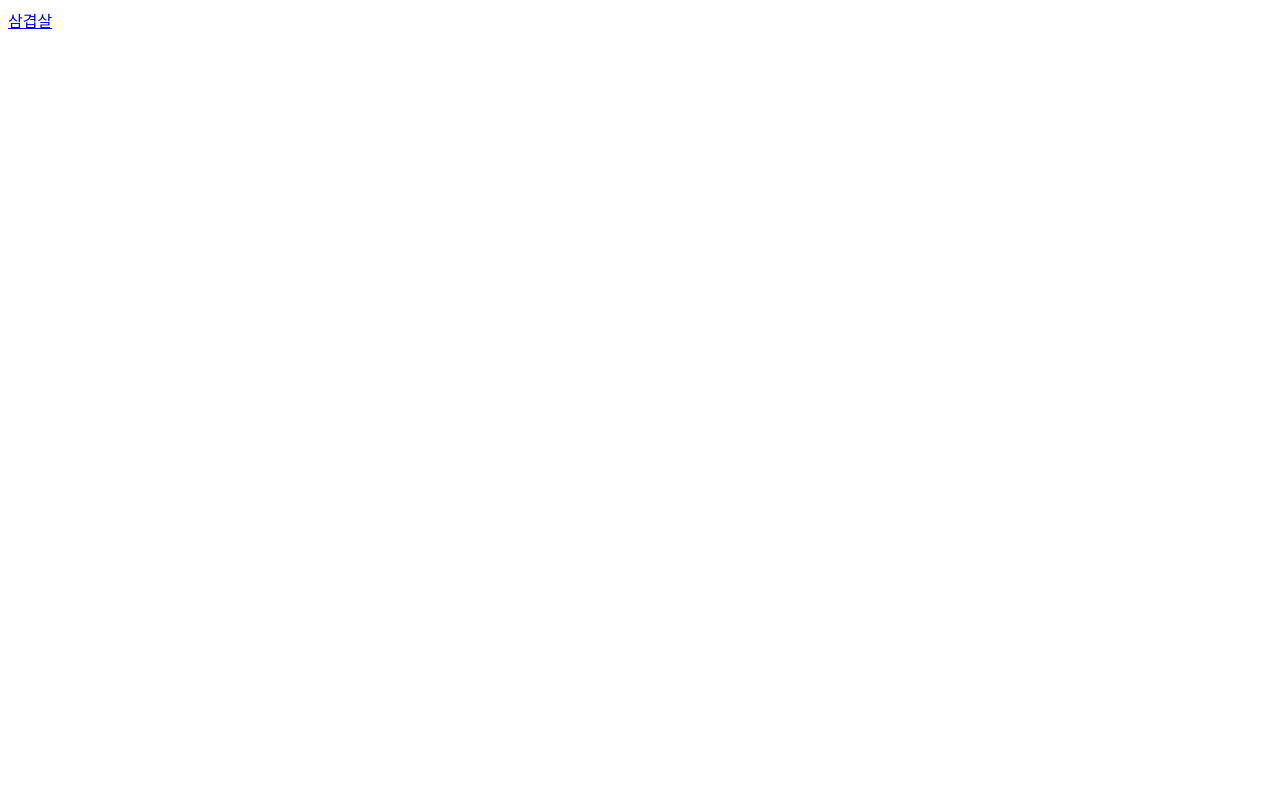
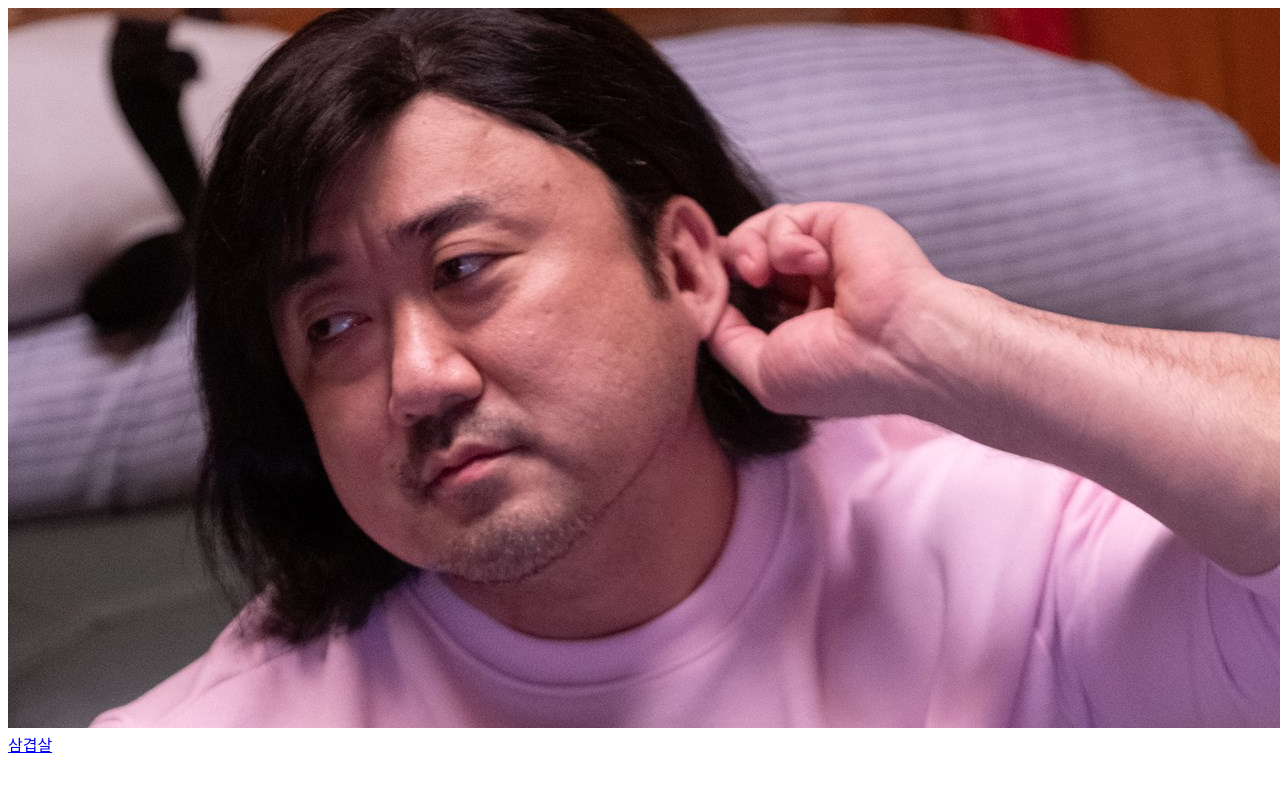
Before and after one commit to AKAVespaET3/study_htmls, a plain HTML site: page docs/temp/index.html in a window 1280 px wide. Drawn offline with Linux system fonts and the light colour scheme.

Commit message:
마동석

```diff
--- a/docs/temp/index.html
+++ b/docs/temp/index.html
@@ -7,7 +7,7 @@
     <title>배고파...</title>
 </head>
 <body>
-
+    <img src="../images/Ma.jpg" alt="마동석">
     <a href="https://namu.wiki/w/%EC%82%BC%EA%B2%B9%EC%82%B4">삼겹살</a>
 
 </body>
```
